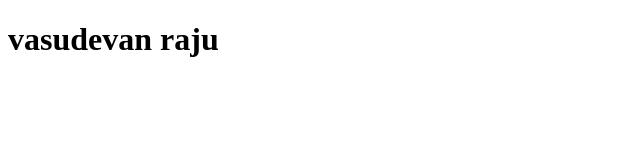
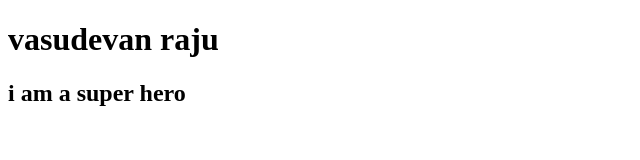
Before and after one commit to VASUDEVAN-R/repo, a plain HTML site: page index.html in a window 1280 px wide. Shown: the whole page, without its empty margins (0-640 px from the left). Drawn offline with Linux system fonts and the light colour scheme.

Commit message:
fead: add another line

```diff
--- a/index.html
+++ b/index.html
@@ -7,5 +7,6 @@
 </head>
 <body>
     <h1>vasudevan raju</h1>
+    <h2>i am  a super hero</h2>
 </body>
 </html>
```
